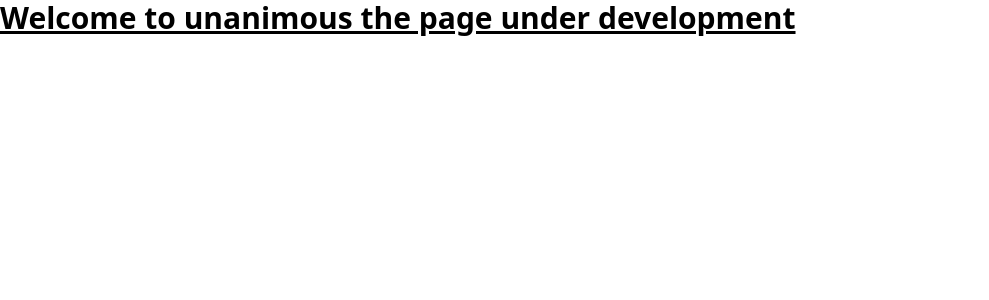
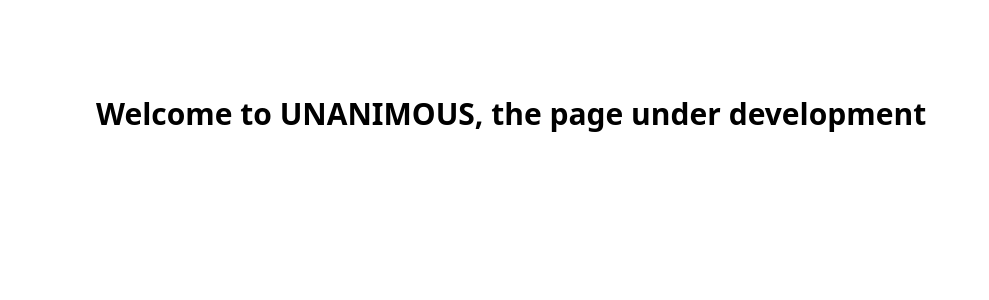
Before and after one commit to Target-Mulera/UNANIMOUS, a Django app: page / in a window 1280 px wide. Shown: the top 300 px of the page, without its empty margins (0-989 px from the left). Run offline with Django 4.2, Linux system fonts and the light colour scheme; some libraries are stand-ins or nearby versions.

Commit message:
styles applied

```diff
--- a/BACKEND/templates/_base.html
+++ b/BACKEND/templates/_base.html
@@ -14,7 +14,7 @@
 </head>
 <body>
 
-    <div class="container">
+    <div class="container pt-24 content-center">
 
         {% block content %}
 
--- a/BACKEND/templates/home.html
+++ b/BACKEND/templates/home.html
@@ -10,5 +10,5 @@
 
 
 {% block content %}
-<hi class="text-3xl font-bold underline">Welcome to unanimous the page under development</hi>
+<hi class="text-3xl font-bold content-center pt-24 p-24">Welcome to UNANIMOUS, the page under development</hi>
 {% endblock content %}
```
